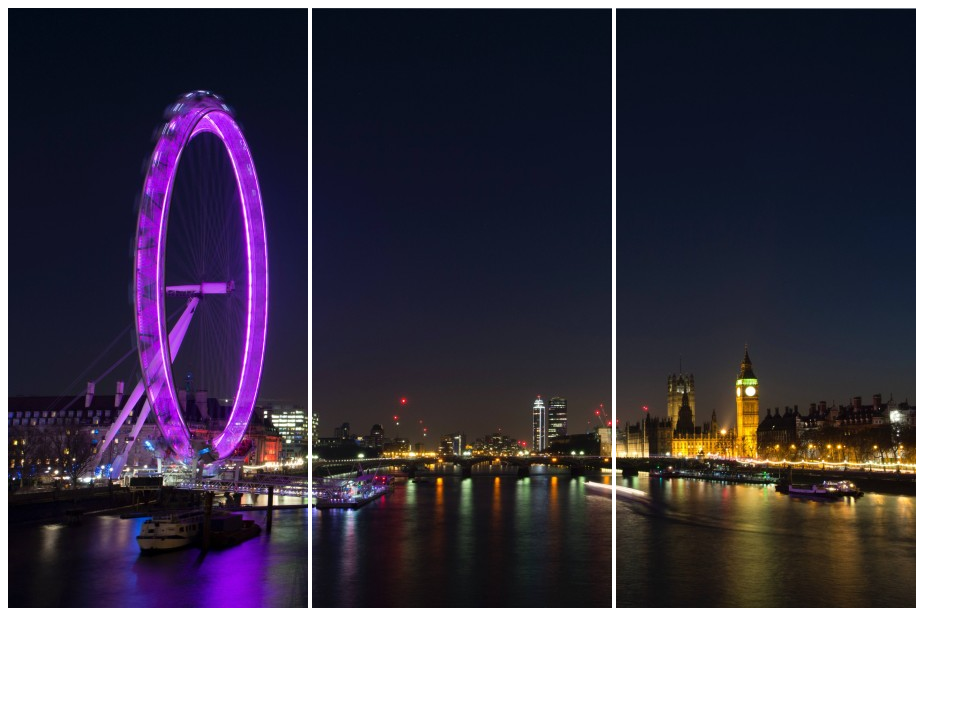
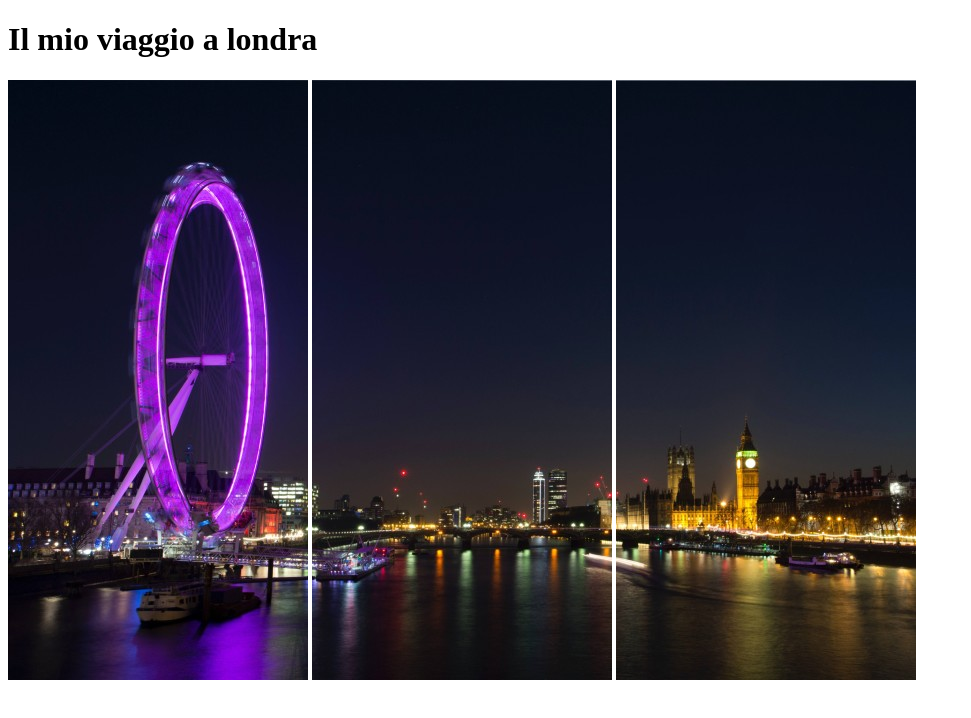
Before and after one commit to virtu-alex/html-london-trip, a plain HTML site: page index.html in a window 1280 px wide. Shown: the whole page, without its empty margins (0-971 px from the left). Drawn offline with Linux system fonts and the light colour scheme.

Commit message:
added boiler + images

```diff
--- a/index.html
+++ b/index.html
@@ -8,6 +8,7 @@
     <title>London Eye</title>
 </head>
 <body>
+    <h1>Il mio viaggio a londra</h1>
     <img src="/images/img1.jpg" alt="london-eye">
     <img src="/images/img2.jpg" alt="london-eye">
     <img src="/images/img3.jpg" alt="london-eye">
```
